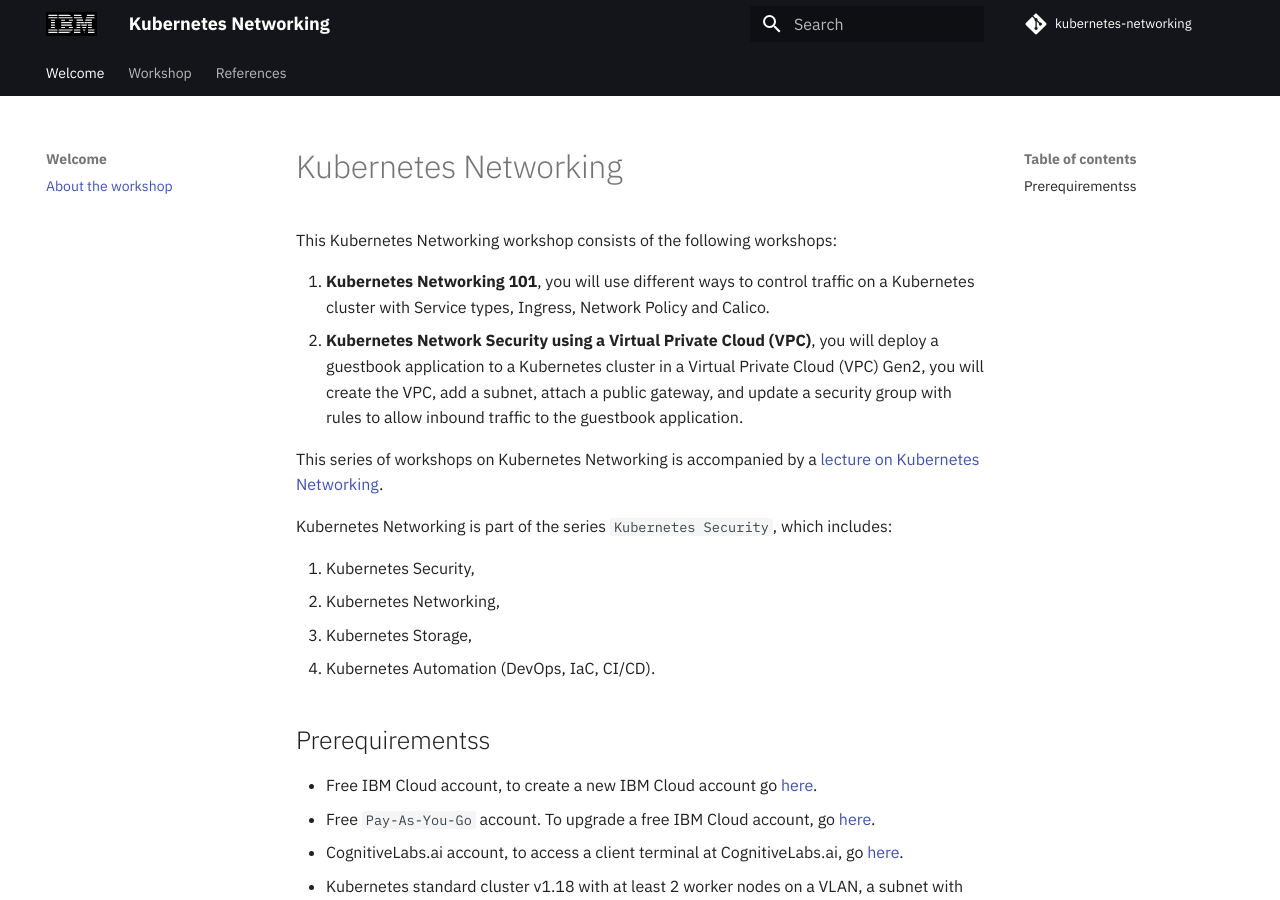
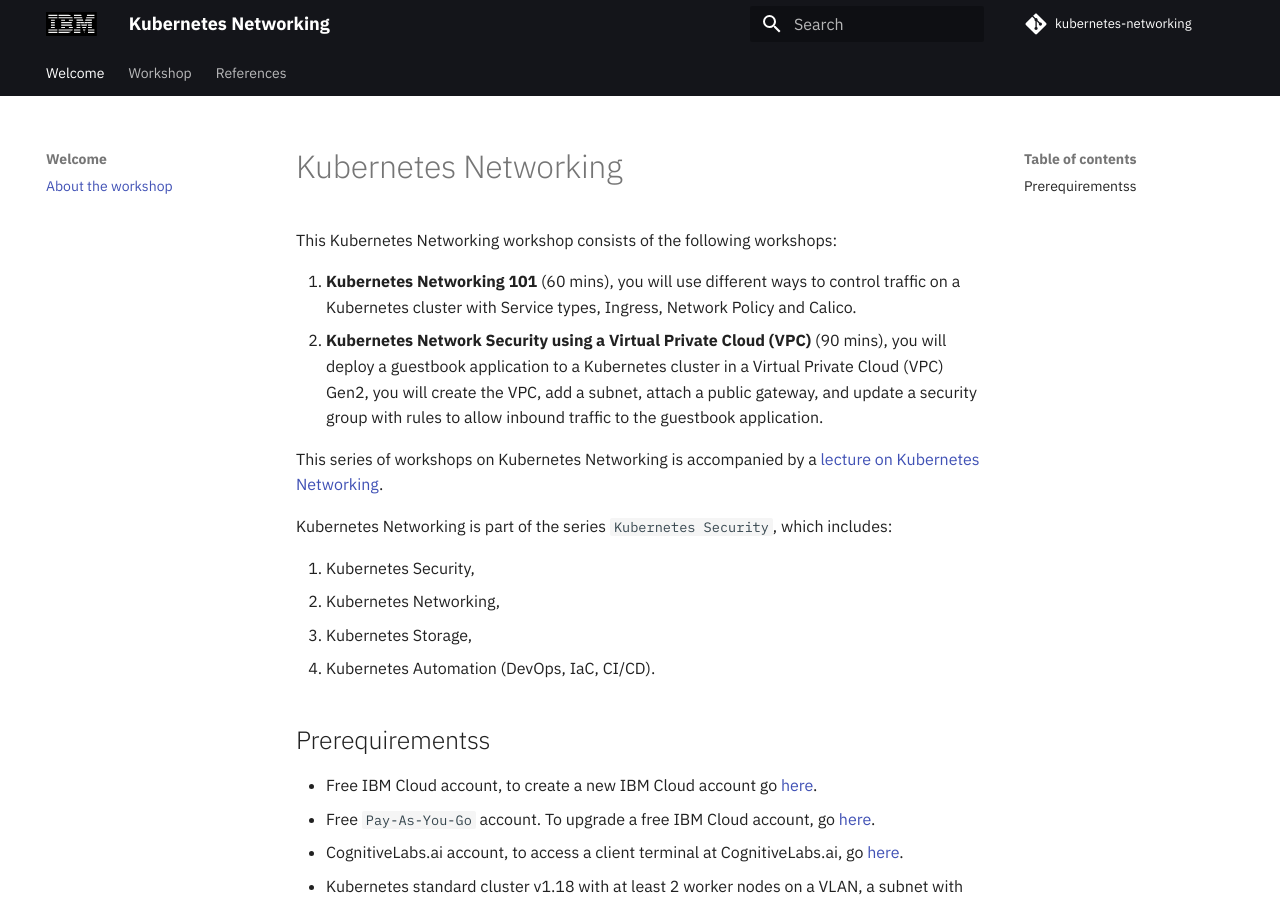
Before and after one commit to IBM/kubernetes-networking, an MkDocs documentation site: the page built from docs/README.md, in a window 1280 px wide and 900 px high. Built offline with MkDocs 1.6.1 and Material for MkDocs 9.7.7, drawn with Linux system fonts in a browser that asks for light colours; comment, search, counter and statistics services are not loaded.

Commit message:
add length of labs

```diff
--- a/docs/README.md
+++ b/docs/README.md
@@ -2,8 +2,8 @@
 
 This Kubernetes Networking workshop consists of the following workshops:
 
-1. **Kubernetes Networking 101**, you will use different ways to control traffic on a Kubernetes cluster with Service types, Ingress, Network Policy and Calico.
-2. **Kubernetes Network Security using a Virtual Private Cloud (VPC)**, you will deploy a guestbook application to a Kubernetes cluster in a Virtual Private Cloud (VPC) Gen2, you will create the VPC, add a subnet, attach a public gateway, and update a security group with rules to allow inbound traffic to the guestbook application.
+1. **Kubernetes Networking 101** (60 mins), you will use different ways to control traffic on a Kubernetes cluster with Service types, Ingress, Network Policy and Calico.
+2. **Kubernetes Network Security using a Virtual Private Cloud (VPC)** (90 mins), you will deploy a guestbook application to a Kubernetes cluster in a Virtual Private Cloud (VPC) Gen2, you will create the VPC, add a subnet, attach a public gateway, and update a security group with rules to allow inbound traffic to the guestbook application.
 
 This series of workshops on Kubernetes Networking is accompanied by a [lecture on Kubernetes Networking](https://raw.githubusercontent.com/remkohdev/kubernetes-networking/master/pdf/KubernetesNetworking-Lecture.pdf).
 
```
Also changed, not shown: README.md (+2 -2 lines).
